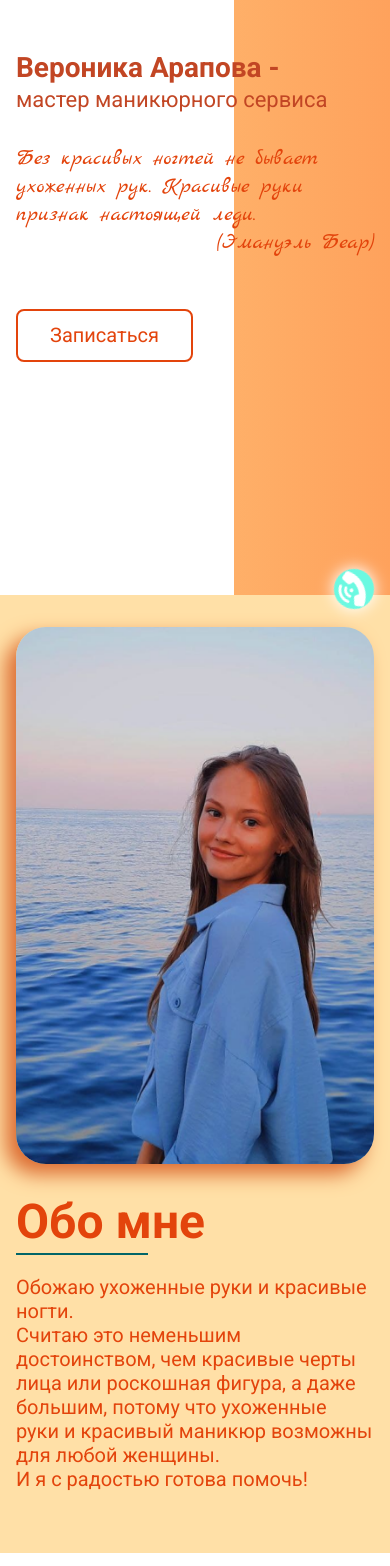
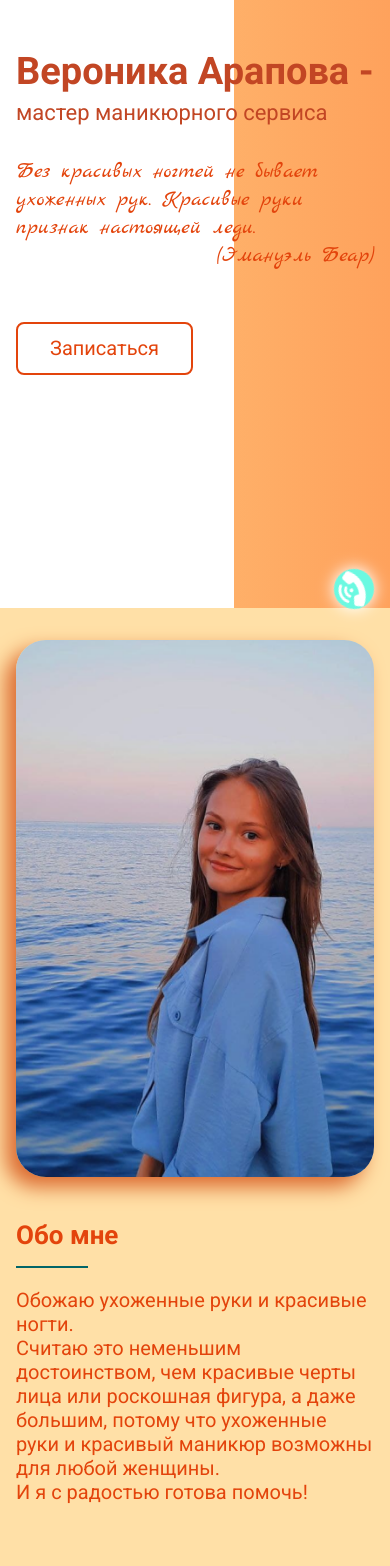
Before and after one commit to Veronika9999/chernika, a plain HTML site: page index.html in a window 390 px wide. Shown: the part 85-1651 px from the top of the page. Drawn offline with Linux system fonts and the light colour scheme.

Commit message:
Update media.css

```diff
--- a/css/media.css
+++ b/css/media.css
@@ -162,7 +162,7 @@
         padding: 8px 32px;
         font-size: 20px;
     }
-    h2{
+    .aboutme__info h2{
         font-size: 32px;
     }
 }
@@ -212,8 +212,8 @@
         top: 81.6px;
     }
     header h1{
-        font-size: 28px;
-        line-height: 38px;
+        font-size: 38px;
+        line-height: 120%;
         margin-bottom: 12px;
     }
     header p{
@@ -222,7 +222,7 @@
     .aboutme__elements img{
         width: 100%;
     }
-    h2{
+    .aboutme__info h2{
         font-size: 26px;
     }
 }
```
